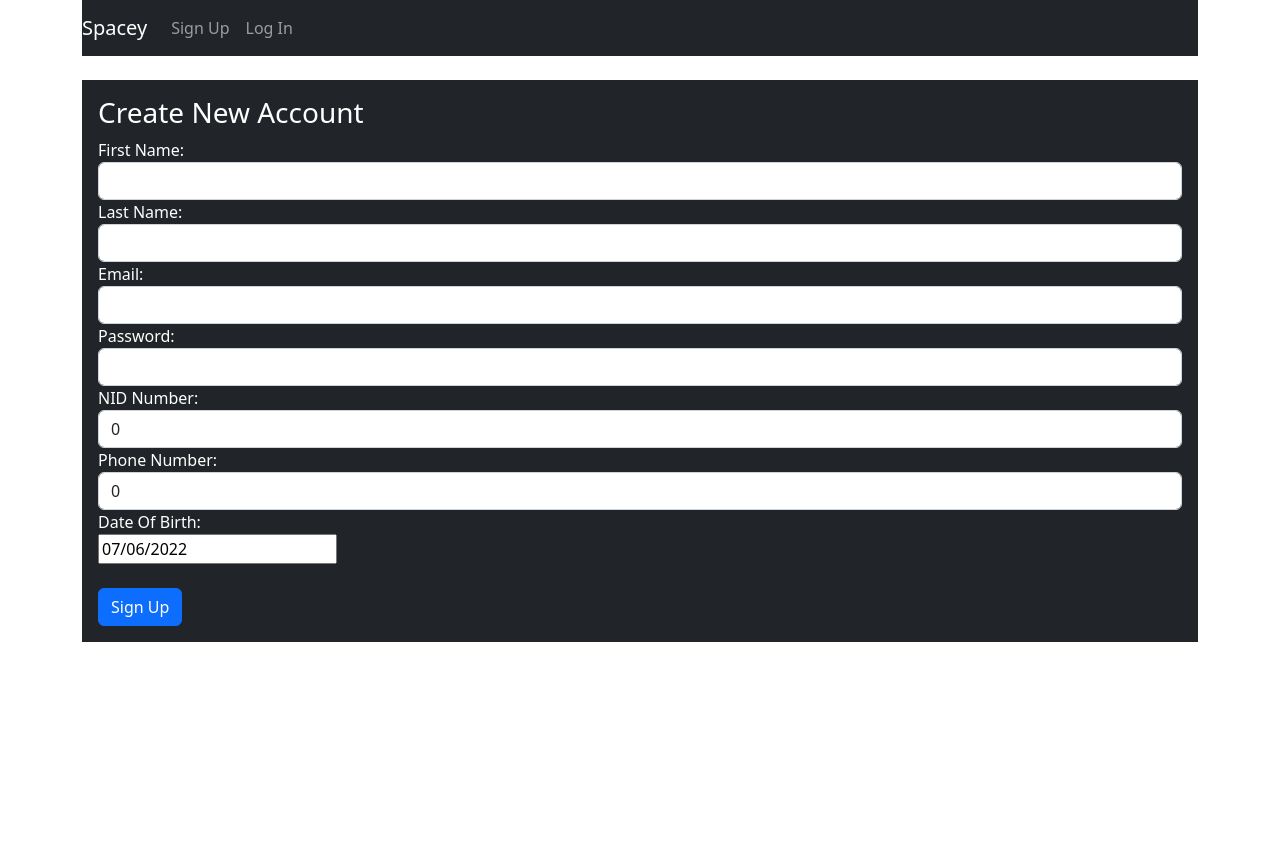
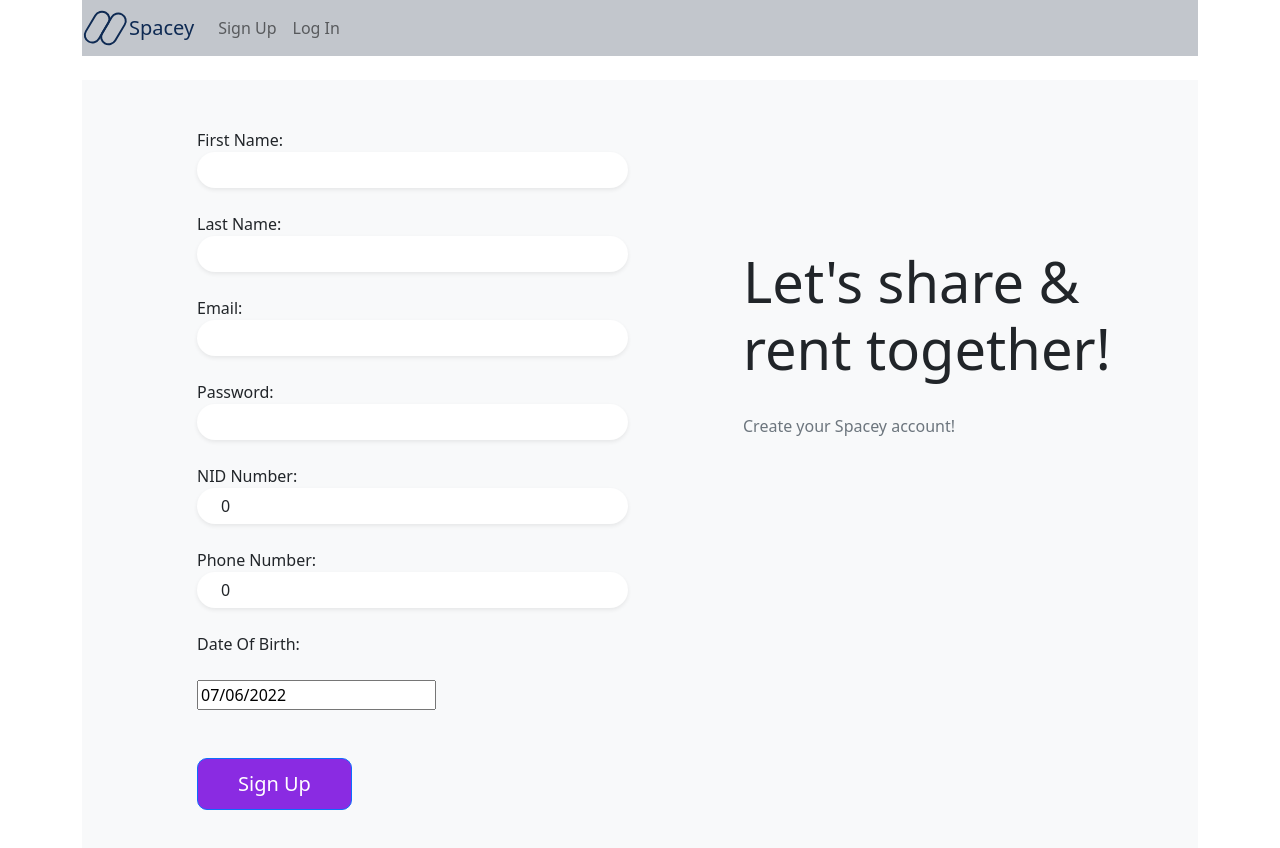
Before and after one commit to anikislam104/mern-spacey, a React (Create React App) app in the folder frontend/: page /user in a window 1280 px wide. Shown: the top 848 px of the page. Before the commit the page ends 800 px from the top, so only its background shows below. Built offline with nearby package versions, Linux system fonts and the light colour scheme; the HTML template or start-up script is replaced by a standard one.

Commit message:
Modified create-user.js, otp.js, signUp_conf.js, navbar.js to update Sign Up,OTP, Signup Successful UIs

```diff
--- a/frontend/src/components/create-user.js
+++ b/frontend/src/components/create-user.js
@@ -106,9 +106,25 @@ export default class CreateUser extends Component {
 
         }
     render() {
+
+      const myStyle= {
+        buttonSection:{
+         padding: "10px 40px",
+         fontSize: "20px",
+         borderRadius: "10px",
+         backgroundColor: "BlueViolet",
+         color: "white",
+        },
+
+        inputSection:{
+          padding : "10px 10px",
+        }
+
+      }
+
         return(
 
-
+/*
           <div class="p-3 mb-2 bg-dark text-white">
           <h3>Create New Account</h3>
           <form onSubmit={this.onSubmit}>
@@ -199,7 +215,95 @@ export default class CreateUser extends Component {
             </div>
           </form>
         </div>
+*/
+<div className="maincontainer">
+<div class="container-fluid">
+    <div class="row no-gutter">
 
+
+        <div class="col-md-12 bg-light">
+            <div class="login d-flex align-items-start py-5">
+
+                <div class="container">
+                    <div class="row align-items-start">
+
+                      <div class="col-lg-1">
+
+                      </div>
+
+                      <div class="col-lg-5">
+                        <form onSubmit={this.onSubmit}>
+                                <div class="form-group sm-2">
+                                    <label>First Name: </label>
+                                    <input id="inputFirstName" type="firstname" required="" autofocus="" value={this.state.firstName} onChange={this.onChangeFirstName} class="form-control rounded-pill border-0 shadow-sm px-4" />
+                                </div>
+                                <br/>
+                                <div class="form-group sm-2">
+                                    <label>Last Name: </label>
+                                    <input id="inputLastName" type="lastname" required="" autofocus="" value={this.state.lastName} onChange={this.onChangeLastName} class="form-control rounded-pill border-0 shadow-sm px-4" />
+                                </div>
+                                <br/>
+                                <div class="form-group sm-2">
+                                    <label>Email: </label>
+                                    <input id="inputEmail" type="email"  required="" autofocus="" value={this.state.email} onChange={this.onChangeEmail} class="form-control rounded-pill border-0 shadow-sm px-4" />
+                                </div>
+                                <br/>
+                                <div class="form-group sm-2">
+                                    <label>Password: </label>
+                                    <input id="inputPassword" type="password" required="" value={this.state.password} onChange={this.onChangePassword} class="form-control rounded-pill border-0 shadow-sm px-4 text-primary" />
+                                </div>
+                                <br/>
+                                <div class="form-group sm-2">
+                                    <label>NID Number: </label>
+                                    <input id="inputNID" type="nid" required="" autofocus="" value={this.state.nidNumber} onChange={this.onChangeNIDNumber} class="form-control rounded-pill border-0 shadow-sm px-4" />
+                                </div>
+                                <br/>
+                                <div class="form-group sm-2">
+                                    <label>Phone Number: </label>
+                                    <input id="inputPhone" type="phone"  required="" autofocus="" value={this.state.phoneNumber} onChange={this.onChangePhoneNumber} class="form-control rounded-pill border-0 shadow-sm px-4" />
+                                </div>
+                                <br/>
+                                <div class="form-group sm-2">
+                                    <label>Date Of Birth: </label>
+                                    <div>
+                                        <br/>
+                                        <DatePicker class="form-control rounded-pill border-0 shadow-sm px-4"
+                                        selected={this.state.dateOfBirth}
+                                        onChange={this.onChangeDate}
+                                        showTimeSelect
+                                        showYearDropdown
+                                        placeholderText={this.state.dateOfBirth}
+                                        />
+                                    </div>
+                                </div>
+                                <br/>
+                                <br/>
+                                <div className="form-group">
+                                     <input type="submit" value="Sign Up" className="btn btn-primary" style={myStyle.buttonSection} />
+                                </div>
+
+                         </form>
+                      </div>
+
+                      <div class="col-lg-1">
+
+                      </div>
+
+                      <div class="col-lg-5">
+                            <br/><br/><br/><br/><br/>
+                            <h3 class="display-4">Let's share & rent together!</h3>
+                            <br/>
+                            <p class="text-muted mb-4">Create your Spacey account!</p>
+                            <br/>
+                      </div>
+
+                    </div>
+                </div>
+            </div>
+        </div>
+    </div>
+</div>
+</div>
 
         )
     }
--- a/frontend/src/components/navbar.js
+++ b/frontend/src/components/navbar.js
@@ -1,12 +1,27 @@
 import React, { Component } from 'react';
 import { Link } from 'react-router-dom';
+import spacey from "./spacey.svg";
 
 export default class Navbar extends Component {
 
   render() {
+    const myStyle= {
+      navSection:{
+       backgroundColor: "#C2C6CC",
+       color: "white",
+      },
+
+      optionSection:{
+        color: "#0E2A53",
+       },
+
+    }
     return (
-      <nav className="navbar navbar-dark bg-dark navbar-expand-lg">
-        <Link to={"/"} className="navbar-brand">Spacey</Link>
+      <nav className="navbar navbar navbar-expand-lg" style={myStyle.navSection}>
+         <div class="logo-image">
+            <img src={spacey} class="img-responsive" alt=" " />
+        </div>
+        <Link to={"/"} className="navbar-brand" style={myStyle.optionSection} >Spacey</Link>
         <div className="collpase navbar-collapse">
         <ul className="navbar-nav mr-auto">
           <li className="navbar-item">
@@ -19,6 +34,8 @@ export default class Navbar extends Component {
         </ul>
         </div>
       </nav>
-    );
+
+    )
+
   }
 }
--- a/frontend/src/components/otp.js
+++ b/frontend/src/components/otp.js
@@ -55,7 +55,9 @@ export default class OTP extends Component {
 
 
     render(){
+
         return(
+          /*
             <div class="p-3 mb-2 bg-dark text-white">
             <h3>Enter your OTP:</h3>
             <form onSubmit={this.onSubmit}>
@@ -81,6 +83,49 @@ export default class OTP extends Component {
             </form>
 
             </div>
+           */
+
+
+            <div className="maincontainer">
+            <div class="container-fluid">
+                <div class="row no-gutter">
+
+
+                    <div class="col-md-12 bg-light">
+                        <div class="login d-flex align-items-center py-5">
+                            <div class="col-lg-4">
+
+                            </div>
+                            <div class="container">
+                                <div class="row align-items-center col-lg-5">
+                                <h3>Enter your OTP:</h3>
+                                <form onSubmit={this.onSubmit}>
+
+
+                            <div className="form-group">
+                                <label>OTP: </label>
+                                <input  type="text"
+                                required
+                                className="form-control"
+                                value={this.state.email}
+                                onChange={this.onChangeOTP}
+                                />
+                            </div>
+
+                            <br/>
+                            <div className="form-group">
+                               <input type="submit" value="Done!" className="btn btn-primary" />
+                            </div>
+
+                            </form>
+
+                                </div>
+                            </div>
+                        </div>
+                    </div>
+                </div>
+            </div>
+          </div>
 
         )
     }
--- a/frontend/src/components/signUp_conf.js
+++ b/frontend/src/components/signUp_conf.js
@@ -1,9 +1,62 @@
 import React, { Component } from 'react';
+import confirm from "./confirm.svg";
 
 export default class SignUpConfirmation extends Component {
+
     render() {
+        const myStyle= {
+            buttonSection:{
+             padding: "10px 40px",
+             fontSize: "20px",
+             borderRadius: "10px",
+             backgroundColor: "BlueViolet",
+             color: "white",
+            },
+          }
+
         return(
-            <h1>Sign Up Confirmed</h1>
+            <div className="maincontainer">
+            <div class="container-fluid">
+                <div class="row no-gutter">
+
+                    <div class="col-md-12 bg-light">
+                        <div class="login d-flex align-items-center py-5">
+
+                            <div class="container">
+                            <div class="row align-items-center">
+                                <div class="col-lg-2">
+
+                                </div>
+                                <div class="col-lg-5">
+                                <div>
+                                     <img src={confirm} class="img-responsive" alt="" />
+                                </div>
+                                <h3>Sign Up Confirmed!</h3>
+                                   <form onSubmit={this.onSubmit}>
+                                   <br/>
+                                   <div className="form-group">
+                                        <input type="submit" value="Finish" className="btn btn-primary" style={myStyle.buttonSection} />
+                                   </div>
+
+                                   </form>
+
+                                </div>
+
+                                <div class="col-lg-5">
+                                <br/><br/><br/><br/><br/>
+                                <h3 class="display-4">Let's share & rent together!</h3>
+                                <br/>
+                                <p class="text-muted mb-4">Create your Spacey account!</p>
+                                <br/>
+                                </div>
+                            </div>
+                           </div>
+                        </div>
+                    </div>
+                </div>
+            </div>
+          </div>
+
         )
     }
 }
```
Also changed, not shown: frontend/src/components/confirm.svg (added), frontend/src/components/spacey.svg (added).
